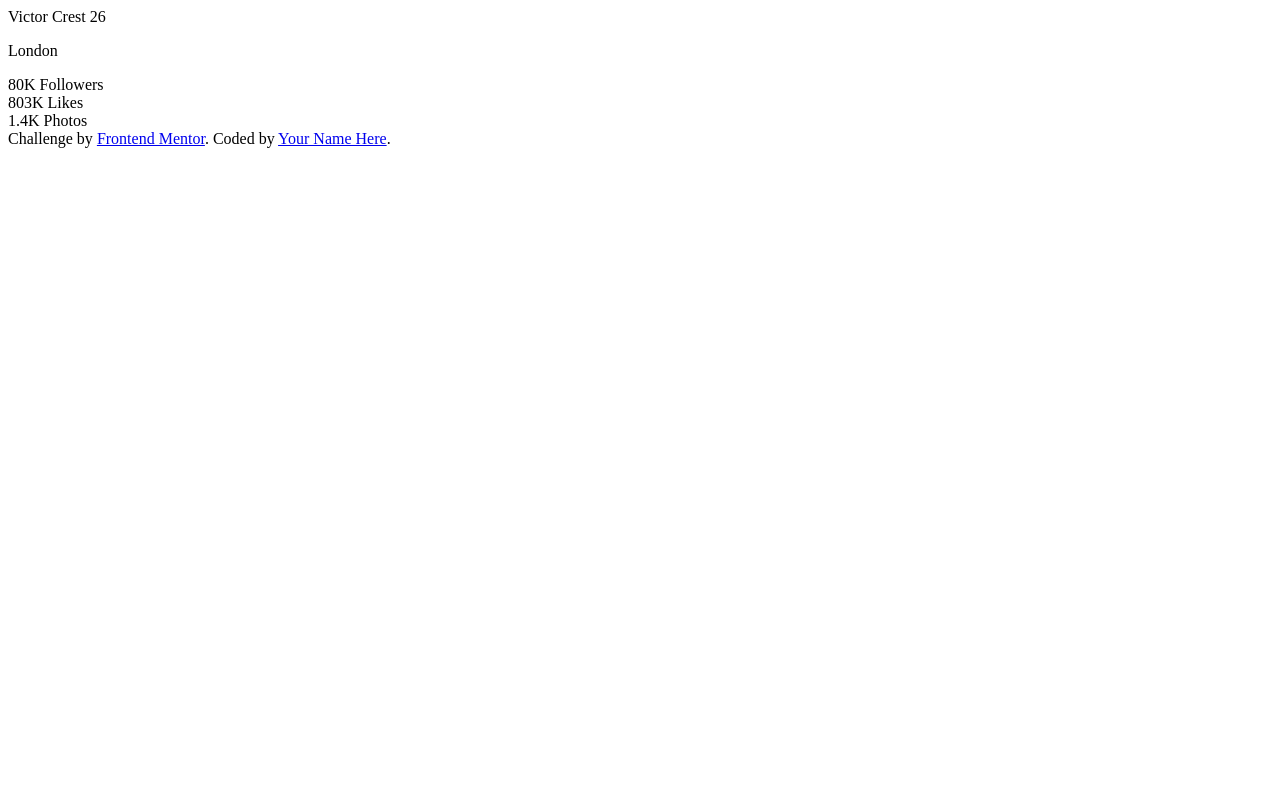
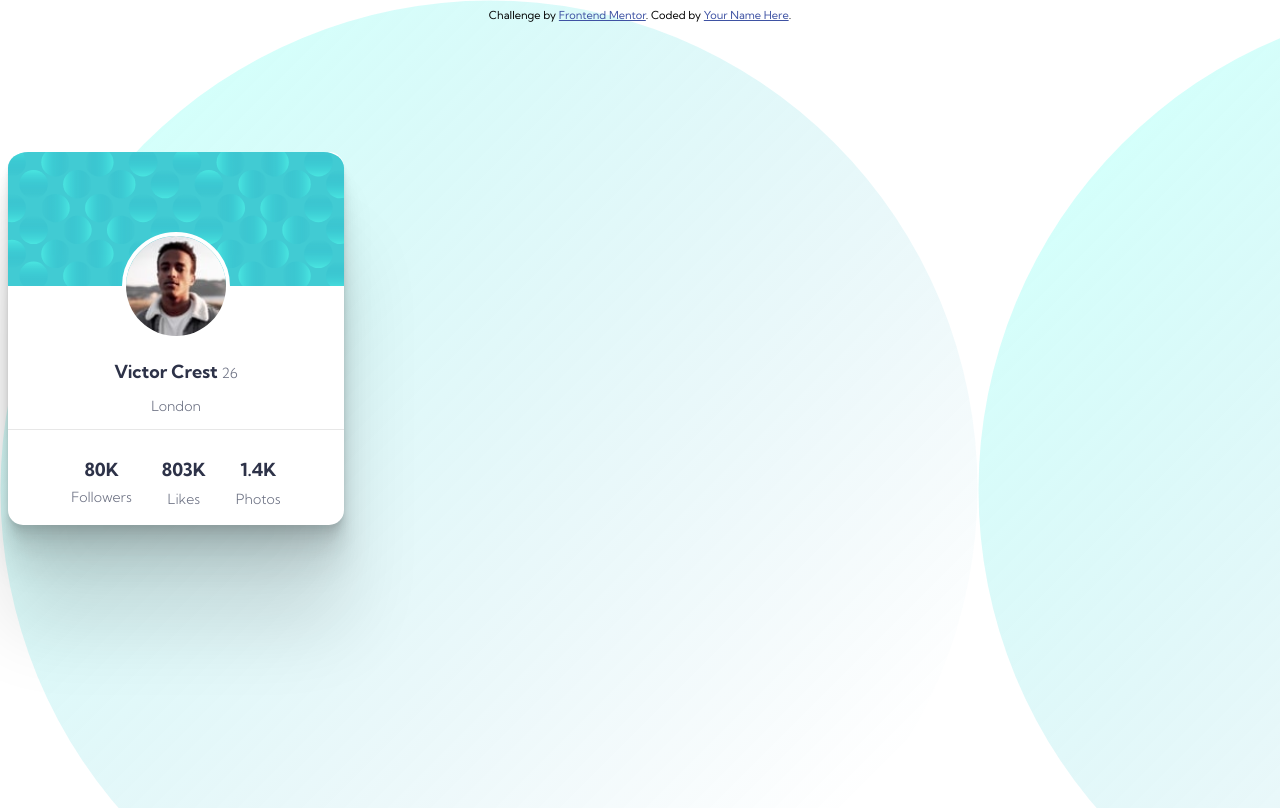
Before and after one commit to NayRojas/frontend-mentor-profile-card, a plain HTML site: page index.html in a window 1280 px wide. Drawn offline with Linux system fonts and the light colour scheme.

Commit message:
style(index.css): Adding primary styles to card

```diff
--- /dev/null
+++ b/index.css
@@ -0,0 +1,76 @@
+html {
+    font-family: Kumbh Sans;
+    height: 100%;
+    background-image: url('./images/bg-pattern-bottom.svg');
+}
+
+body {
+    min-height: 100%;
+}
+
+section {
+    background-color: white;
+    height: 373px;
+    width: 336px;
+    border-radius: 15px;
+    position: absolute;
+    top: 19%;
+    box-shadow:
+    0 2.8px 2.2px rgba(0, 0, 0, 0.034),
+    0 6.7px 5.3px rgba(0, 0, 0, 0.048),
+    0 12.5px 10px rgba(0, 0, 0, 0.06),
+    0 22.3px 17.9px rgba(0, 0, 0, 0.072),
+    0 41.8px 33.4px rgba(0, 0, 0, 0.086),
+    0 100px 80px rgba(0, 0, 0, 0.12)
+    }
+
+
+.user-profile {
+    background-image: url('./images/bg-pattern-card.svg');
+    background-repeat: no-repeat;
+    border-top-left-radius: 6%;
+    border-top-right-radius: 6%;
+    text-align: center;
+    background-size: contain;
+}
+
+.user-container {
+    margin: auto;
+}
+
+.network_information {
+    border-top: 1.5px solid rgb(231, 231, 231);
+    display: flex;
+    justify-content: center;
+}
+
+.network_information div {
+    text-align: center;
+    margin: 10px 15px 10px 15px;
+}
+
+.number {
+    font-size: 18px;
+    font-weight: bolder;
+    color: hsl(229, 23%, 23%);
+    margin-bottom: 50%;
+    margin-bottom: -11%;
+}
+
+.word {
+    color: hsl(227, 10%, 46%);
+    font-size: 14px;
+    font-weight: lighter;
+}
+
+div .user-img {
+    border-radius: 50%;
+    height: 100px;
+    width: auto;
+    border: 4px solid white;
+    margin-top: 5rem;
+    margin-bottom: 1rem;
+}
+
+.attribution { font-size: 11px; text-align: center; }
+.attribution a { color: hsl(228, 45%, 44%); }
--- a/index.html
+++ b/index.html
@@ -3,36 +3,41 @@
 <head>
   <meta charset="UTF-8">
   <meta name="viewport" content="width=device-width, initial-scale=1.0"> <!-- displays site properly based on user's device -->
-
-  <link rel="icon" type="image/png" sizes="32x32" href="./images/favicon-32x32.png">
-
+  <link rel="preconnect" href="https://fonts.gstatic.com">
+  <link href="https://fonts.googleapis.com/css2?family=Kumbh+Sans:wght@300;400;700&display=swap" rel="stylesheet">  <link rel="icon" type="image/png" sizes="32x32" href="./images/favicon-32x32.png">
+  <link rel="stylesheet" href="index.css">
   <title>Frontend Mentor | Profile card component</title>
 
 </head>
 <body>
+  <main>
+
+  </main>
   <section>
-    <div class="user_profile">
-      <div class="user_img"></div>
+    <div class="user-profile">
+      <div class="user-container">
+        <img class="user-img" src="./images/image-victor.jpg" alt="">
+      </div>
       <div class="name_age">
-        <span class="name">Victor Crest</span>
-        <span class="age">26</span>
+        <span class="number">Victor Crest</span>
+        <span class="word">26</span>
       </div>
       <div class="city">
-        <p>London</p>
+        <p class="word">London</p>
       </div>
     </div>
     <div class="network_information">
       <div class="follower">
-        <span class="number">80K</span>
-        <span class="word">Followers</span>
+        <p class="number">80K</p>
+        <p class="word">Followers</p>
       </div>
       <div class="likes">
-        <span class="number">803K</span>
-        <span class="word">Likes</span>
+        <p class="number">803K</p>
+        <p class="word">Likes</p>
       </div>
       <div class="photo">
-        <span class="number">1.4K</span>
-        <span class="word">Photos</span>
+        <p class="number">1.4K</p>
+        <p class="word">Photos</p>
       </div>
     </div>
   </section>
--- a/index.scss
+++ /dev/null
@@ -1,14 +0,0 @@
-body {
-    background-image: url('./images/bg-pattern-bottom.svg');
-    background-repeat: no-repeat;
-    background-size: contain;
-}
-
-.background {
-    background-image: url('./images/bg-pattern-card.svg');
-    background-repeat: no-repeat;
-    background-size: contain;
-}
-
-.attribution { font-size: 11px; text-align: center; }
-.attribution a { color: hsl(228, 45%, 44%); }
```
